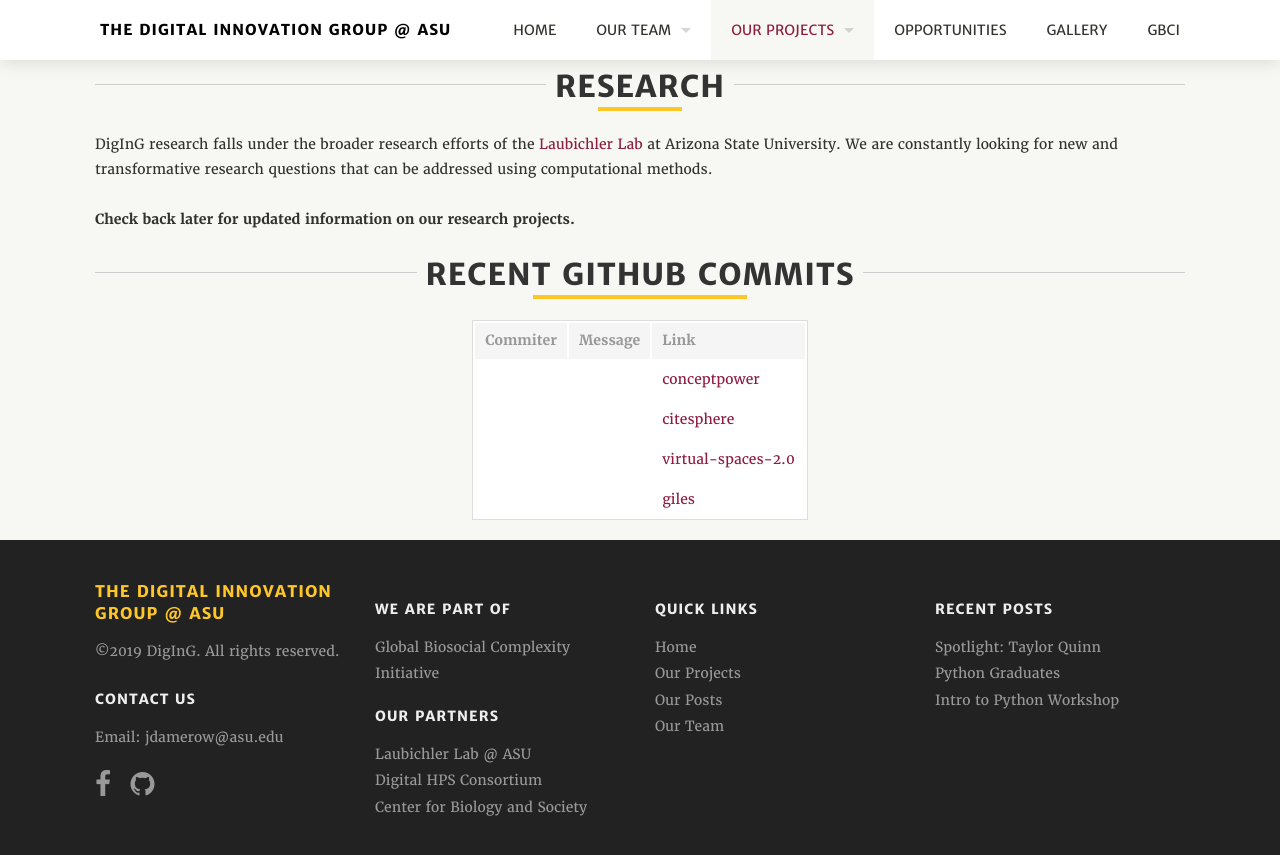
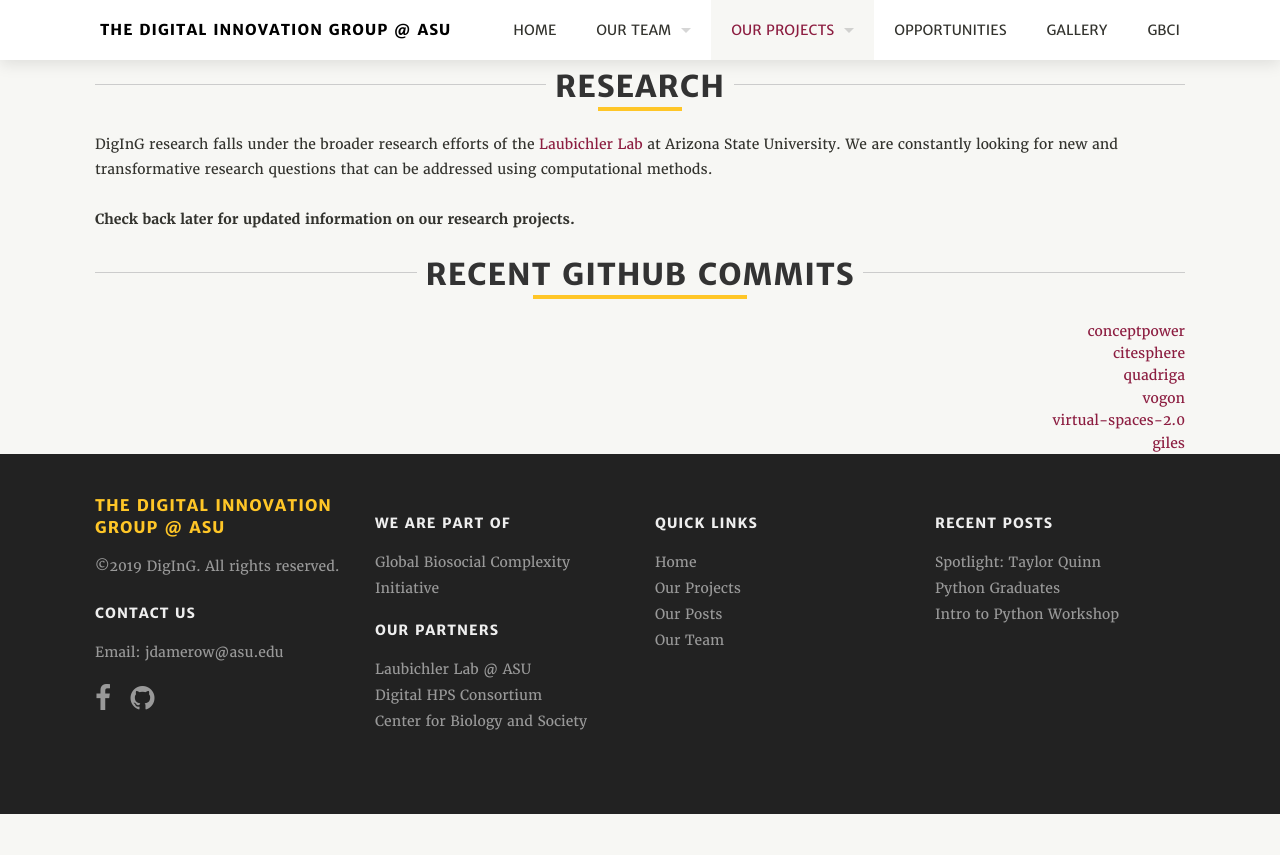
Before and after one commit to diging/diging, a Jekyll site: the page built from projects/index.html, in a window 1280 px wide and 900 px high, scrolled down 2180 px. Shown: the top 855 px of the window. Built offline with Jekyll 4.4.1, drawn with Linux system fonts in a browser that asks for light colours; after the commit the page ends 2994 px from its top, so only the background shows below that.

Commit message:
[WEB-30] added 2 more projects to the list

```diff
--- a/_config.yml
+++ b/_config.yml
@@ -28,6 +28,10 @@
     json: 'https://api.github.com/repos/diging/virtual-spaces-2.0/commits'
   - data: giles
     json: 'https://api.github.com/repos/diging/giles-eco-giles-web/commits'
+  - data: vogon
+    json: 'https://api.github.com/repos/diging/vogon-web/commits'
+  - data: quadriga
+    json: 'https://api.github.com/repos/diging/quadriga/commits'
 
 # Google Analytics
 google_analytics: UA-44225403-5
--- a/projects/index.html
+++ b/projects/index.html
@@ -291,64 +291,114 @@
 		<section>
 			{% include section-header.html title="Recent Github Commits" %}
 
-			<!-- Table markup-->
+			<div style="display: flex; justify-content: space-between;">
 
-			<table align="center">
+				<div>
+					<h4>{{site.data.conceptpower[0]["author"]["login"]}}</h4>
+				</div>
 
-    			<!-- Table header -->
+				<div>
+					{% assign str = site.data.conceptpower[0]["commit"]["message"] %}
+					{% assign a = str | newline_to_br | split: '<br />' %}
+					<h4>{{ a[0] }}</h4>
+				</div>
 
-				<thead>
-					<tr>
-						<th>Commiter</th>
-						<th>Message</th>
-						<th>Link</th>
+				<div><a style="margin-right:0;" href='{{ site.data.conceptpower[0]["html_url"] }}'
+						target="_blank">conceptpower</a><br>
+				</div>
+			</div>
 
-					</tr>
-				</thead>
 
-				<!-- Table body -->
+			<div style="display: flex; justify-content: space-between;">
 
-					<tbody>
-						<tr>
-							<td>{{site.data.conceptpower[0]["author"]["login"]}}</td>
+				<div>
+					<h4 style="float:left">{{site.data.citesphere[0]["author"]["login"]}}</h4>
+				</div>
 
-							{% assign str = site.data.conceptpower[0]["commit"]["message"] %}
-							{% assign a = str | split: '*' %}
-							<td>{{ a[0] }}</td>
+				<div>
+					{% assign str = site.data.citesphere[0]["commit"]["message"] %}
+					{% assign a = str | newline_to_br | split: '<br />' %}
+					<h4 style="float:right">{{ a[0] }}</h4>
+				</div>
 
-							<td><a href= '{{ site.data.conceptpower[0]["html_url"] }}' target="_blank">conceptpower</a></td>
-						<tr>
-						<tr>
-							<td>{{site.data.citesphere[0]["author"]["login"]}}</td>
+				<div><a style="margin-right:0;" href='{{ site.data.citesphere[0]["html_url"] }}'
+						target="_blank">citesphere</a><br>
+				</div>
 
-							{% assign str = site.data.citesphere[0]["commit"]["message"] %}
-							{% assign a = str | split: '*' %}
-							<td>{{ a[0] }}</td>
+			</div>
 
-							<td><a href= '{{ site.data.citesphere[0]["html_url"] }}' target="_blank">citesphere</a></td>
-						<tr>
-						<tr>
-							<td>{{site.data.virtual[0]["author"]["login"]}}</td>
+			<div style="display: flex; justify-content: space-between;">
 
-							{% assign str = site.data.virtual[0]["commit"]["message"] %}
-							{% assign a = str | split: '*' %}
-							<td>{{ a[0] }}</td>
+				<div>
+					<h4 style="float:left">{{site.data.quadriga[0]["author"]["login"]}}</h4>
+				</div>
 
-							<td><a href= '{{ site.data.virtual[0]["html_url"] }}' target="_blank">virtual-spaces-2.0</a></td>
-						<tr>
-						<tr>
-							<td>{{site.data.giles[0]["author"]["login"]}}</td>
+				<div>
+					{% assign str = site.data.quadriga[0]["commit"]["message"] %}
+					{% assign a = str | newline_to_br | split: '<br />' %}
+					<h4 style="float:right">{{ a[0] }}</h4>
+				</div>
 
-							{% assign str = site.data.giles[0]["commit"]["message"] %}
-							{% assign a = str | split: '*' %}
-							<td>{{ a[0] }}</td>
+				<div><a style="margin-right:0;" href='{{ site.data.quadriga[0]["html_url"] }}'
+						target="_blank">quadriga</a><br>
+				</div>
 
-							<td><a href= '{{ site.data.giles[0]["html_url"] }}' target="_blank">giles</a></td>
+			</div>
 
-						</tr>
-					</tbody>
+			<div style="display: flex; justify-content: space-between;">
 
-			</table>
+				<div>
+					<h4 style="float:left">{{site.data.vogon[0]["author"]["login"]}}</h4>
+				</div>
+
+				<div>
+					{% assign str = site.data.vogon[0]["commit"]["message"] %}
+					{% assign a = str | newline_to_br | split: '<br />' %}
+					<h4 style="float:right">{{ a[0] }}</h4>
+				</div>
+
+				<div><a style="margin-right:0;" href='{{ site.data.vogon[0]["html_url"] }}'
+						target="_blank">vogon</a><br>
+				</div>
+
+			</div>
+
+
+			<div style="display: flex; justify-content: space-between;">
+
+				<div>
+					<h4 style="float:left">{{site.data.virtual[0]["author"]["login"]}}</h4>
+				</div>
+
+				<div>
+					{% assign str = site.data.virtual[0]["commit"]["message"] %}
+					{% assign a = str | newline_to_br | split: '<br />' %}
+					<h4 style="float:right">{{ a[0] }}</h4>
+				</div>
+
+				<div><a style="margin-right:0;" href='{{ site.data.virtual[0]["html_url"] }}'
+						target="_blank">virtual-spaces-2.0</a><br>
+				</div>
+
+			</div>
+
+
+			<div style="display: flex; justify-content: space-between;">
+
+				<div>
+					<h4 style="float:left">{{site.data.giles[0]["author"]["login"]}}</h4>
+				</div>
+
+				<div>
+					{% assign str = site.data.giles[0]["commit"]["message"] %}
+					{% assign a = str | newline_to_br | split: '<br />' %}
+					<h4 style="float:right">{{ a[0] }}</h4>
+				</div>
+
+				<div><a style="margin-right:0;" href='{{ site.data.giles[0]["html_url"] }}'
+						target="_blank">giles</a><br>
+				</div>
+			</div>
 
 		</section>
 
```
